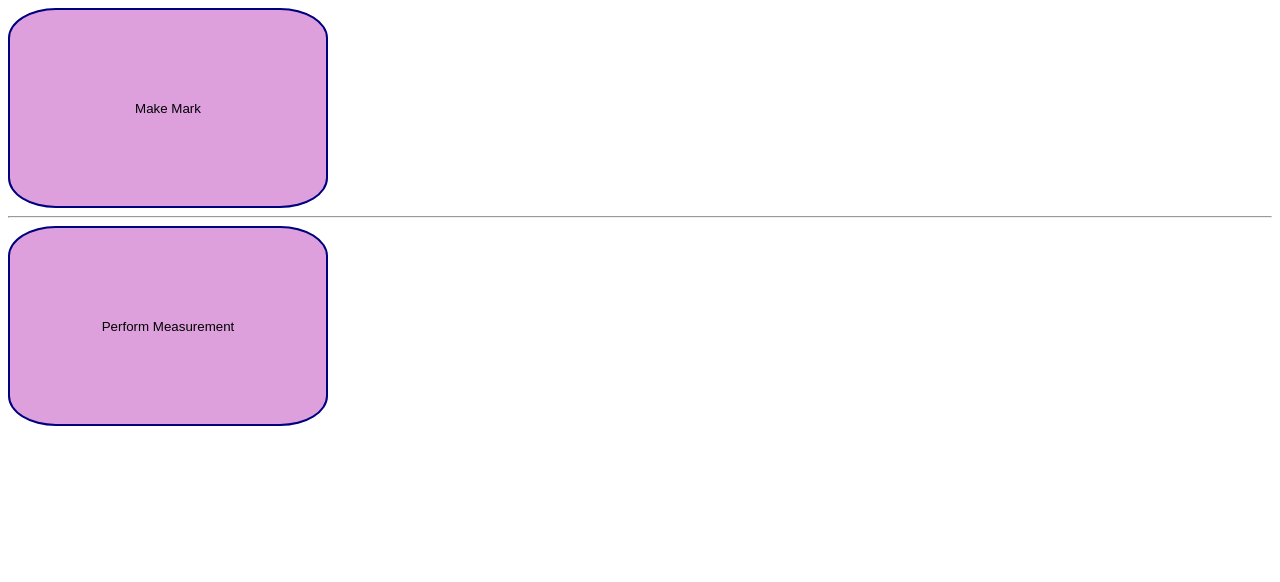
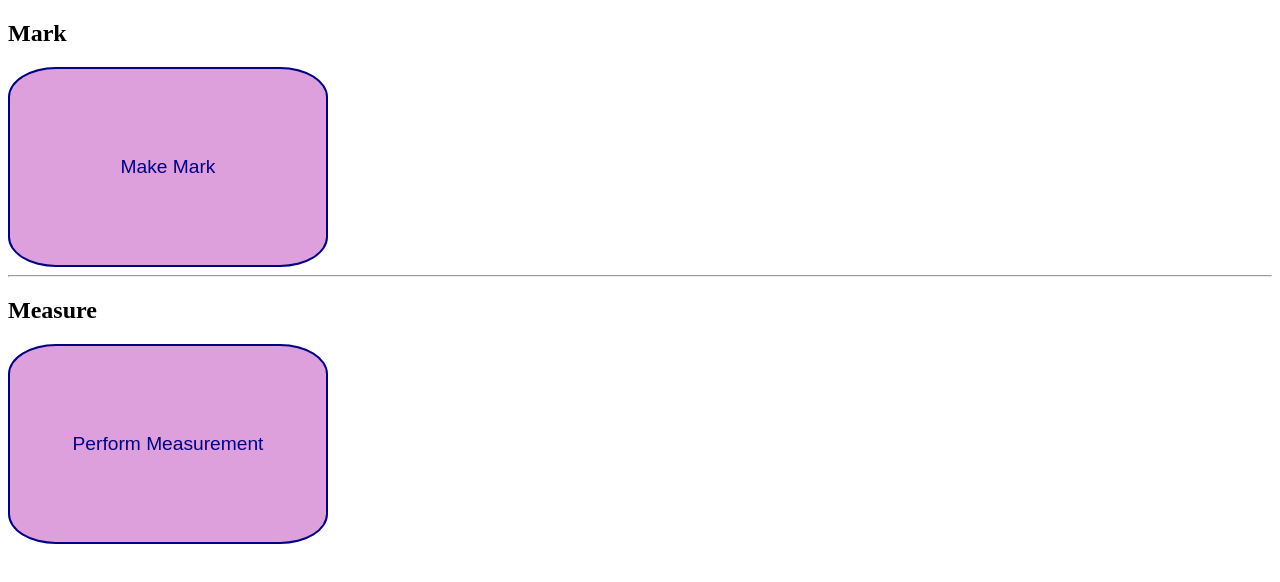
Before and after one commit to supernova-at/supernova-at.github.io, a plain HTML site: page user-timings-demo/index.html in a window 1280 px wide. Drawn offline with Linux system fonts and the light colour scheme.

Commit message:
Updates styles and fixes const bug

```diff
--- a/user-timings-demo/index.html
+++ b/user-timings-demo/index.html
@@ -4,7 +4,7 @@
     <title>User Timings API Demo</title>
     <script>
         /* Mark. */
-        const markCounter = 0;
+        let markCounter = 0;
         function doMark () {
             const name = `click-${markCounter}`;
             performance.mark(name);
@@ -30,15 +30,18 @@
         button {
             width: 25vw;
             height: 25vh;
+            font-size: larger;
+
             background-color: plum;
             border-radius: 15%;
             border: solid 2px navy;
+            color: navy;
         }
     </style>
   </head>
   <body>
+        <h2>Mark</h2>
         <button
-            id="btn-mark"
             type="button"
             onclick="doMark()"
         >
@@ -47,8 +50,8 @@
 
         <hr />
 
+        <h2>Measure</h2>
         <button
-            id="btn-measure"
             type="button"
             onclick="doMeasure()"
         >
```
